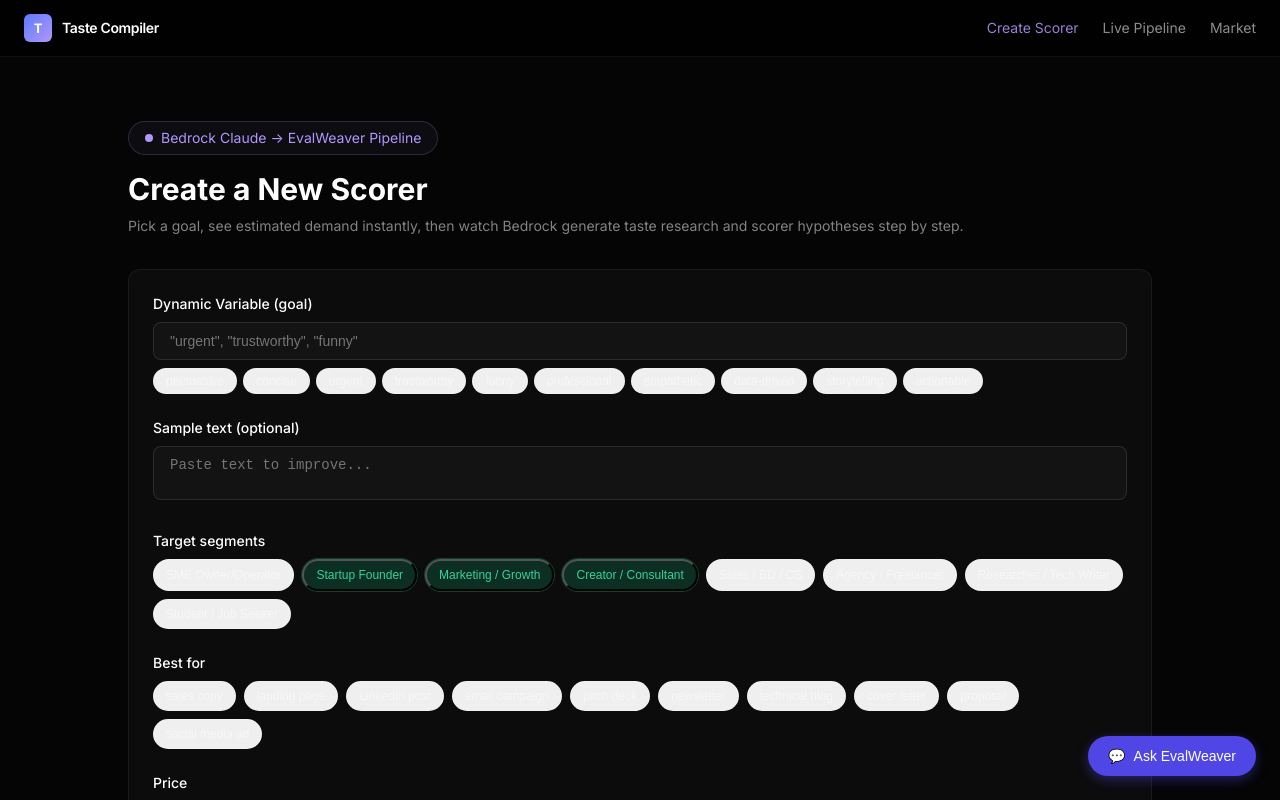
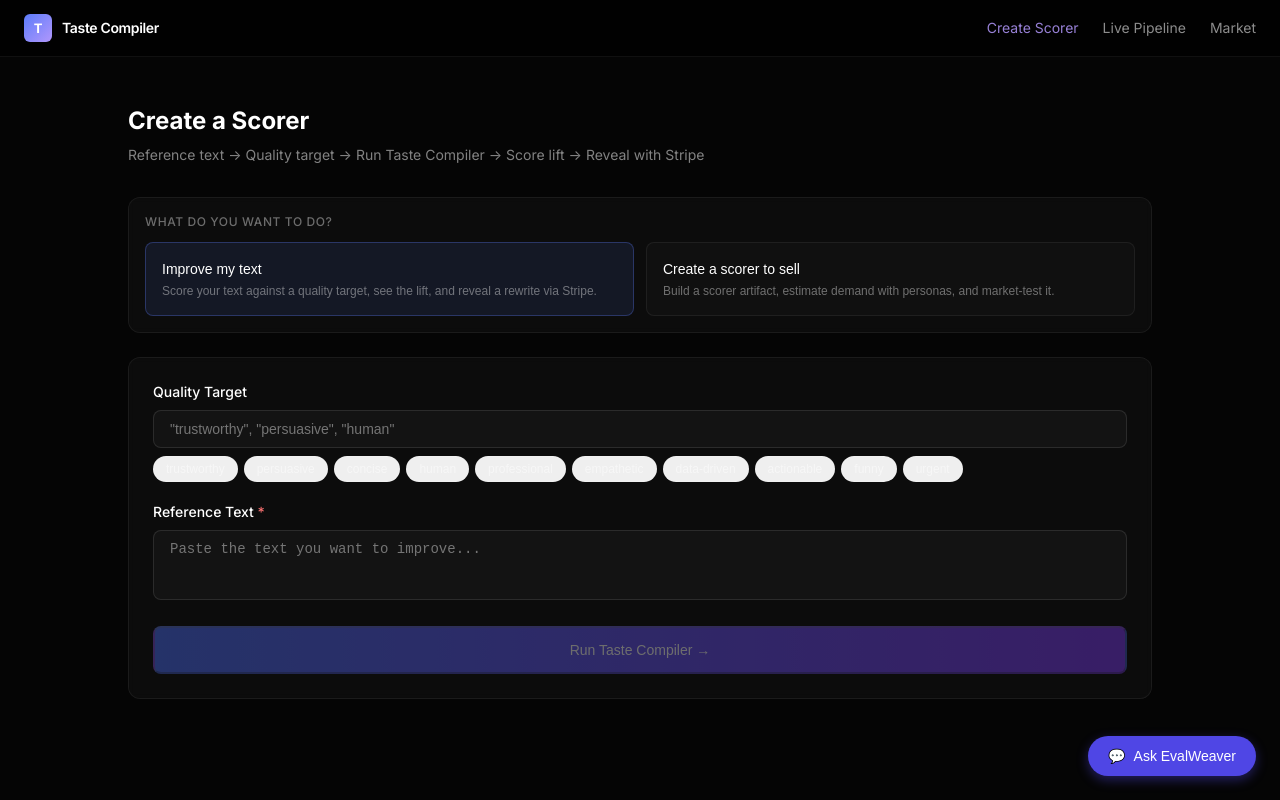
Before and after one commit to HeTalksInMaths/taste_compiler, a Next.js app in the folder apps/web/: page /create in a window 1280 px wide. Shown: the top 800 px of the page. Built offline with nearby package versions, Linux system fonts and the light colour scheme.

Commit message:
feat: Task 3 — /create dual-mode (improve text vs sell scorer), renamed labels, mode-specific CTAs

```diff
--- a/apps/web/app/create/page.tsx
+++ b/apps/web/app/create/page.tsx
@@ -2,6 +2,8 @@
 
 import { useState } from 'react';
 import Link from 'next/link';
+
+type Mode = 'improve' | 'sell';
 
 const SEGMENTS = [
   { id: 'sme_owner_operator', label: 'SME Owner/Operator' },
@@ -14,15 +16,16 @@
   { id: 'student_job_seeker', label: 'Student / Job Seeker' },
 ];
 
-const GOAL_SUGGESTIONS = ['persuasive', 'concise', 'urgent', 'trustworthy', 'funny', 'professional', 'empathetic', 'data-driven', 'storytelling', 'actionable'];
+const GOAL_SUGGESTIONS = ['trustworthy', 'persuasive', 'concise', 'human', 'professional', 'empathetic', 'data-driven', 'actionable', 'funny', 'urgent'];
 const CONTENT_JOBS = ['sales copy', 'landing page', 'LinkedIn post', 'email campaign', 'pitch deck', 'newsletter', 'technical blog', 'cover letter', 'proposal', 'social media ad'];
 const PRICE_OPTIONS = [{ cents: 299, label: '$2.99' }, { cents: 499, label: '$4.99' }, { cents: 699, label: '$6.99' }, { cents: 999, label: '$9.99' }, { cents: 1499, label: '$14.99' }];
 
 type StepStatus = 'idle' | 'running' | 'done' | 'error';
 const STEPS = ['demand', 'research', 'taste_map', 'scorers'] as const;
-const STEP_LABELS = ['Demand Estimate', 'Taste Research', 'Taste Map', 'Scorer Hypotheses'];
+const STEP_LABELS = ['Demand Preview', 'Taste Research', 'Taste Map', 'Scorer Hypotheses'];
 
 export default function CreateScorerPage() {
+  const [mode, setMode] = useState<Mode>('improve');
   const [goal, setGoal] = useState('');
   const [rawText, setRawText] = useState('');
   const [selectedSegments, setSelectedSegments] = useState<string[]>(['startup_founder_operator', 'marketing_growth_lead', 'creator_coach_consultant']);
@@ -49,7 +52,7 @@
           step: STEPS[stepIdx], previous_result: previousResult,
         }),
       });
-      if (!res.ok) { const err = await res.json(); throw new Error(err.error || `HTTP ${res.status}`); }
+      if (!res.ok) { const err = await res.json(); throw new Error(typeof err.error === 'string' ? err.error : JSON.stringify(err.error) || `HTTP ${res.status}`); }
       const { result } = await res.json();
       setStepStatuses(prev => prev.map((s, i) => i === stepIdx ? 'done' : s));
       setStepResults(prev => prev.map((r, i) => i === stepIdx ? result : r));
@@ -64,6 +67,7 @@
 
   async function runDemand() {
     if (!goal.trim()) return;
+    if (mode === 'improve' && !rawText.trim()) return;
     setRunning(true);
     setDemandDone(false);
     setStepStatuses(['idle', 'idle', 'idle', 'idle']);
@@ -86,40 +90,79 @@
   }
 
   const inputStyle = { width: '100%', borderRadius: '8px', border: '1px solid rgba(255,255,255,0.1)', backgroundColor: 'rgba(255,255,255,0.03)', padding: '10px 16px', fontSize: '14px', color: 'white', outline: 'none' };
+  const canRun = goal.trim() && (mode === 'sell' || rawText.trim());
 
   return (
-    <div className="px-6 py-16">
+    <div className="px-6 py-12">
       <div className="mx-auto max-w-5xl">
+        {/* Header */}
         <div className="mb-8">
-          <div className="mb-4 inline-flex items-center gap-2 rounded-full px-4 py-1.5 text-sm" style={{ border: '1px solid rgba(177,151,252,0.2)', backgroundColor: 'rgba(177,151,252,0.05)', color: 'rgb(177,151,252)' }}>
-            <span className="h-2 w-2 rounded-full" style={{ backgroundColor: 'rgb(177,151,252)' }} />
-            Bedrock Claude → EvalWeaver Pipeline
-          </div>
-          <h1 className="text-3xl font-bold text-white">Create a New Scorer</h1>
-          <p className="mt-2" style={{ color: 'rgba(255,255,255,0.5)' }}>
-            Pick a goal, see estimated demand instantly, then watch Bedrock generate taste research and scorer hypotheses step by step.
+          <h1 className="text-2xl font-bold text-white">Create a Scorer</h1>
+          <p className="mt-2 text-sm" style={{ color: 'rgba(255,255,255,0.5)' }}>
+            {mode === 'improve'
+              ? 'Reference text → Quality target → Run Taste Compiler → Score lift → Reveal with Stripe'
+              : 'Quality target → Audience → Demand preview → Run Taste Compiler → Market-test scorer'}
           </p>
         </div>
 
+        {/* Mode Toggle */}
+        <div className="glass-card p-4 mb-6">
+          <div className="text-xs font-medium mb-3" style={{ color: 'rgba(255,255,255,0.4)', textTransform: 'uppercase', letterSpacing: '0.05em' }}>What do you want to do?</div>
+          <div className="flex gap-3">
+            <button
+              onClick={() => setMode('improve')}
+              className="flex-1 rounded-lg p-4 text-left transition"
+              style={mode === 'improve' ? { backgroundColor: 'rgba(92,124,250,0.1)', border: '1px solid rgba(92,124,250,0.3)' } : { border: '1px solid rgba(255,255,255,0.06)', backgroundColor: 'rgba(255,255,255,0.02)' }}
+            >
+              <div className="text-sm font-medium text-white mb-1">Improve my text</div>
+              <div className="text-xs" style={{ color: 'rgba(255,255,255,0.4)' }}>Score your text against a quality target, see the lift, and reveal a rewrite via Stripe.</div>
+            </button>
+            <button
+              onClick={() => setMode('sell')}
+              className="flex-1 rounded-lg p-4 text-left transition"
+              style={mode === 'sell' ? { backgroundColor: 'rgba(16,185,129,0.1)', border: '1px solid rgba(16,185,129,0.3)' } : { border: '1px solid rgba(255,255,255,0.06)', backgroundColor: 'rgba(255,255,255,0.02)' }}
+            >
+              <div className="text-sm font-medium text-white mb-1">Create a scorer to sell</div>
+              <div className="text-xs" style={{ color: 'rgba(255,255,255,0.4)' }}>Build a scorer artifact, estimate demand with personas, and market-test it.</div>
+            </button>
+          </div>
+        </div>
+
         {/* Input Form */}
-        <div className="glass-card p-6 mb-8">
-          <div className="mb-6">
-            <label className="text-sm font-medium mb-2 block text-white">Dynamic Variable (goal)</label>
-            <input type="text" value={goal} onChange={e => setGoal(e.target.value)} placeholder='"urgent", "trustworthy", "funny"' style={inputStyle} />
+        <div className="glass-card p-6 mb-6">
+          {/* Quality Target */}
+          <div className="mb-5">
+            <label className="text-sm font-medium mb-2 block text-white">Quality Target</label>
+            <input type="text" value={goal} onChange={e => setGoal(e.target.value)} placeholder='"trustworthy", "persuasive", "human"' style={inputStyle} />
             <div className="mt-2 flex flex-wrap gap-1.5">
               {GOAL_SUGGESTIONS.map(g => (
-                <button key={g} onClick={() => setGoal(g)} className="rounded-full px-3 py-1 text-xs transition" style={{ ...(goal === g ? { backgroundColor: '#4c6ef5', color: 'white' } : { border: '1px solid rgba(255,255,255,0.1)', color: 'rgba(255,255,255,0.5)' }) }}>{g}</button>
+                <button key={g} onClick={() => setGoal(g)} className="rounded-full px-3 py-1 text-xs transition" style={goal === g ? { backgroundColor: '#4c6ef5', color: 'white' } : { border: '1px solid rgba(255,255,255,0.1)', color: 'rgba(255,255,255,0.5)' }}>{g}</button>
               ))}
             </div>
           </div>
 
-          <div className="mb-6">
-            <label className="text-sm font-medium mb-2 block text-white">Sample text (optional)</label>
-            <textarea value={rawText} onChange={e => setRawText(e.target.value)} placeholder="Paste text to improve..." rows={2} style={{ ...inputStyle, resize: 'none' }} />
+          {/* Reference Text — required in improve mode, optional in sell mode */}
+          <div className="mb-5">
+            <label className="text-sm font-medium mb-2 block text-white">
+              Reference Text {mode === 'improve' && <span style={{ color: 'rgb(248,113,113)' }}>*</span>}
+            </label>
+            <textarea
+              value={rawText}
+              onChange={e => setRawText(e.target.value)}
+              placeholder={mode === 'improve' ? "Paste the text you want to improve..." : "Optional — paste example text for context"}
+              rows={3}
+              style={{ ...inputStyle, resize: 'none' }}
+            />
+            {mode === 'improve' && !rawText.trim() && goal.trim() && (
+              <div className="text-[11px] mt-1" style={{ color: 'rgb(251,191,36)' }}>Reference text is required to generate a score lift.</div>
+            )}
           </div>
 
-          <div className="mb-6">
-            <label className="text-sm font-medium mb-2 block text-white">Target segments</label>
+          {/* Audience — emphasized in sell mode */}
+          {mode === 'sell' && (
+            <>
+              <div className="mb-5">
+                <label className="text-sm font-medium mb-2 block text-white">Audience</label>
                 <div className="flex flex-wrap gap-2">
                   {SEGMENTS.map(seg => (
                     <button key={seg.id} onClick={() => toggleSegment(seg.id)} className="rounded-full px-3 py-1.5 text-xs transition" style={selectedSegments.includes(seg.id) ? { backgroundColor: 'rgba(16,185,129,0.2)', color: 'rgb(52,211,153)', boxShadow: '0 0 0 1px rgba(16,185,129,0.3)' } : { border: '1px solid rgba(255,255,255,0.1)', color: 'rgba(255,255,255,0.5)' }}>
@@ -129,8 +172,8 @@
                 </div>
               </div>
 
-          <div className="mb-6">
-            <label className="text-sm font-medium mb-2 block text-white">Best for</label>
+              <div className="mb-5">
+                <label className="text-sm font-medium mb-2 block text-white">Use Case</label>
                 <div className="flex flex-wrap gap-2">
                   {CONTENT_JOBS.map(job => (
                     <button key={job} onClick={() => toggleContentJob(job)} className="rounded-full px-3 py-1.5 text-xs transition" style={bestFor.includes(job) ? { backgroundColor: 'rgba(92,124,250,0.2)', color: 'rgb(145,167,255)', boxShadow: '0 0 0 1px rgba(92,124,250,0.3)' } : { border: '1px solid rgba(255,255,255,0.1)', color: 'rgba(255,255,255,0.5)' }}>
@@ -140,8 +183,8 @@
                 </div>
               </div>
 
-          <div className="mb-6">
-            <label className="text-sm font-medium mb-2 block text-white">Price</label>
+              <div className="mb-5">
+                <label className="text-sm font-medium mb-2 block text-white">Reveal Price</label>
                 <div className="flex gap-2">
                   {PRICE_OPTIONS.map(p => (
                     <button key={p.cents} onClick={() => setPriceCents(p.cents)} className="rounded-lg px-4 py-2 text-sm font-mono transition" style={priceCents === p.cents ? { backgroundColor: '#4c6ef5', color: 'white' } : { border: '1px solid rgba(255,255,255,0.1)', color: 'rgba(255,255,255,0.5)' }}>
@@ -150,9 +193,16 @@
                   ))}
                 </div>
               </div>
+            </>
+          )}
 
-          <button onClick={runDemand} disabled={running || !goal.trim()} className="w-full rounded-lg py-3 text-sm font-medium text-white transition" style={{ background: 'linear-gradient(to right, #4c6ef5, #7c3aed)', opacity: running || !goal.trim() ? 0.4 : 1, cursor: running || !goal.trim() ? 'not-allowed' : 'pointer' }}>
-            {running && !demandDone ? 'Estimating...' : 'Estimate Demand →'}
+          <button
+            onClick={runDemand}
+            disabled={running || !canRun}
+            className="w-full rounded-lg py-3 text-sm font-medium text-white transition"
+            style={{ background: 'linear-gradient(to right, #4c6ef5, #7c3aed)', opacity: !canRun || running ? 0.4 : 1, cursor: !canRun || running ? 'not-allowed' : 'pointer' }}
+          >
+            {running && !demandDone ? 'Estimating...' : mode === 'sell' ? 'Estimate Demand →' : 'Run Taste Compiler →'}
           </button>
         </div>
 
@@ -175,41 +225,68 @@
           </div>
         )}
 
+        {/* Demand Preview */}
         {stepResults[0] != null && <DemandPanel data={stepResults[0]} />}
         {stepErrors[0] && <ErrorBox msg={stepErrors[0]} />}
 
-        {/* Proceed gate — only continue to Bedrock steps if user confirms */}
+        {/* Proceed gate */}
         {demandDone && stepStatuses[1] === 'idle' && !running && (
           <div className="mb-6 rounded-xl border p-5 flex items-center justify-between" style={{ borderColor: 'rgba(16,185,129,0.2)', backgroundColor: 'rgba(16,185,129,0.04)' }}>
             <div>
-              <div className="text-sm font-medium text-white">Demand looks good?</div>
-              <div className="text-xs mt-0.5" style={{ color: 'rgba(255,255,255,0.4)' }}>Next steps use Bedrock to generate taste research, taste map, and scorer hypotheses.</div>
+              <div className="text-sm font-medium text-white">
+                {mode === 'sell' ? 'Demand looks viable?' : 'Ready to generate scorer?'}
+              </div>
+              <div className="text-xs mt-0.5" style={{ color: 'rgba(255,255,255,0.4)' }}>
+                Next: taste research, taste map, and scorer hypotheses via Bedrock.
+              </div>
             </div>
             <button onClick={runBedrockSteps} className="text-xs font-medium rounded-lg px-5 py-2.5 transition" style={{ background: 'linear-gradient(to right, #10b981, #4c6ef5)', color: 'white' }}>
-              Continue with Bedrock →
+              Continue →
             </button>
           </div>
         )}
 
-        {stepStatuses[1] === 'running' && <LoadingBox label="Calling Bedrock for taste research..." />}
+        {/* Bedrock steps */}
+        {stepStatuses[1] === 'running' && <LoadingBox label="Generating taste research..." />}
         {stepResults[1] != null && <ResearchPanel data={stepResults[1]} />}
         {stepErrors[1] && <ErrorBox msg={stepErrors[1]} />}
-        {stepStatuses[2] === 'running' && <LoadingBox label="Generating taste map..." />}
+        {stepStatuses[2] === 'running' && <LoadingBox label="Building taste map..." />}
         {stepResults[2] != null && <TasteMapPanel data={stepResults[2]} />}
         {stepErrors[2] && <ErrorBox msg={stepErrors[2]} />}
         {stepStatuses[3] === 'running' && <LoadingBox label="Generating scorer hypotheses..." />}
         {stepResults[3] != null && <ScorersPanel data={stepResults[3]} />}
         {stepErrors[3] && <ErrorBox msg={stepErrors[3]} />}
 
-        {/* Cross-link: market-test this scorer */}
-        {stepResults[3] != null && (
+        {/* Mode-specific CTAs after completion */}
+        {stepResults[3] != null && mode === 'improve' && (
           <div className="mt-6 rounded-xl border p-5 flex items-center justify-between" style={{ borderColor: 'rgba(92,124,250,0.2)', backgroundColor: 'rgba(92,124,250,0.04)' }}>
             <div>
+              <div className="text-sm font-medium text-white">Reveal full rewrite with Stripe</div>
+              <div className="text-xs mt-0.5" style={{ color: 'rgba(255,255,255,0.4)' }}>The scorer found ways to improve your text. Pay to reveal the full rewritten version.</div>
+            </div>
+            <Link href="/market-dynamics/live-sim" className="text-xs font-medium rounded-lg px-5 py-2.5 transition" style={{ background: 'linear-gradient(to right, #4c6ef5, #7c3aed)', color: 'white' }}>
+              Reveal with Stripe →
+            </Link>
+          </div>
+        )}
+
+        {stepResults[3] != null && mode === 'sell' && (
+          <div className="mt-6 rounded-xl border p-5 flex items-center justify-between" style={{ borderColor: 'rgba(16,185,129,0.2)', backgroundColor: 'rgba(16,185,129,0.04)' }}>
+            <div>
               <div className="text-sm font-medium text-white">Market-test this scorer</div>
-              <div className="text-xs mt-0.5" style={{ color: 'rgba(255,255,255,0.4)' }}>See how the Nemotron persona panel responds to it in the market simulation.</div>
+              <div className="text-xs mt-0.5" style={{ color: 'rgba(255,255,255,0.4)' }}>Simulate how Nemotron personas respond and whether they would pay to reveal results.</div>
             </div>
-            <Link href="/market-dynamics/simulations" className="text-xs font-medium rounded-lg px-4 py-2 transition" style={{ backgroundColor: 'rgba(92,124,250,0.1)', color: 'rgb(145,167,255)' }}>
-              View Simulations →
+            <Link href="/market-dynamics" className="text-xs font-medium rounded-lg px-5 py-2.5 transition" style={{ background: 'linear-gradient(to right, #10b981, #4c6ef5)', color: 'white' }}>
+              Market-test →
+            </Link>
+          </div>
+        )}
+
+        {/* Always show pipeline proof link */}
+        {stepResults[3] != null && (
+          <div className="mt-3 text-center">
+            <Link href="/stages" className="text-xs transition" style={{ color: 'rgba(255,255,255,0.35)' }}>
+              View full pipeline proof →
             </Link>
           </div>
         )}
@@ -222,10 +299,7 @@
   const d = data as { segment_demand: Array<{ label: string; reveal_probability: number; estimated_buyers_per_100: number }>; avg_conversion_rate: number; estimated_revenue_per_100_personas: number; estimated_platform_take: number };
   return (
     <div className="glass-card p-6 mb-6">
-      <div className="flex items-center justify-between mb-4">
-        <h2 className="text-lg font-semibold text-white">Demand Estimate</h2>
-        <span className="badge-info">from Nemotron panel</span>
-      </div>
+      <h2 className="text-lg font-semibold text-white mb-4">Demand Preview</h2>
       <div className="grid gap-4 sm:grid-cols-3 mb-6">
         <div className="text-center"><div className="text-2xl font-bold" style={{ color: 'rgb(52,211,153)' }}>{(d.avg_conversion_rate * 100).toFixed(0)}%</div><div className="text-xs" style={{ color: 'rgba(255,255,255,0.4)' }}>Avg conversion</div></div>
         <div className="text-center"><div className="text-2xl font-bold text-white">${d.estimated_revenue_per_100_personas.toFixed(0)}</div><div className="text-xs" style={{ color: 'rgba(255,255,255,0.4)' }}>Revenue / 100</div></div>
@@ -262,7 +336,7 @@
 
 function TasteMapPanel({ data }: { data: unknown }) {
   const d = data as Record<string, unknown>;
-  const colors = { rewards: 'rgb(52,211,153)', punishes: 'rgb(248,113,113)', preserves: 'rgb(251,191,36)' };
+  const colors: Record<string, string> = { rewards: 'rgb(52,211,153)', punishes: 'rgb(248,113,113)', preserves: 'rgb(251,191,36)' };
   return (
     <div className="glass-card p-6 mb-6">
       <h2 className="text-lg font-semibold text-white mb-4">Taste Map</h2>
@@ -283,16 +357,13 @@
   const scorers = Array.isArray(data) ? data : [];
   return (
     <div className="glass-card p-6 mb-6">
-      <h2 className="text-lg font-semibold text-white mb-4">Generated Scorer Hypotheses</h2>
-      <div className="space-y-4">
+      <h2 className="text-lg font-semibold text-white mb-4">Scorer Hypotheses</h2>
+      <div className="space-y-3">
         {scorers.map((s: Record<string, unknown>, i: number) => (
           <div key={i} className="rounded-lg p-4" style={{ border: '1px solid rgba(255,255,255,0.06)', backgroundColor: 'rgba(255,255,255,0.02)' }}>
-            <div className="flex items-center justify-between mb-2"><span className="text-sm font-semibold text-white">{String(s.name || `Scorer ${i + 1}`)}</span></div>
-            {!!s.mechanism && <p className="text-sm mb-2" style={{ color: 'rgba(255,255,255,0.5)' }}>{String(s.mechanism)}</p>}
+            <div className="text-sm font-semibold text-white mb-1">{String(s.name || `Scorer ${i + 1}`)}</div>
+            {!!s.mechanism && <p className="text-xs mb-2" style={{ color: 'rgba(255,255,255,0.5)' }}>{String(s.mechanism)}</p>}
             {!!s.formula_sketch && <div className="rounded-md px-3 py-2 font-mono text-xs" style={{ backgroundColor: 'rgba(0,0,0,0.4)', border: '1px solid rgba(255,255,255,0.06)', color: 'rgba(255,255,255,0.5)' }}>{String(s.formula_sketch)}</div>}
-            {Array.isArray(s.expected_segments) && (
-              <div className="mt-2 flex flex-wrap gap-1">{(s.expected_segments as string[]).map((seg: string) => <span key={seg} className="rounded-full px-2 py-0.5 text-[10px]" style={{ backgroundColor: 'rgba(92,124,250,0.1)', color: 'rgb(145,167,255)' }}>{seg}</span>)}</div>
-            )}
           </div>
         ))}
       </div>
```
Also changed, not shown: 1 other file (tests, documents, lock files or other folders). Lines whose indentation alone changed are shown as unchanged.
